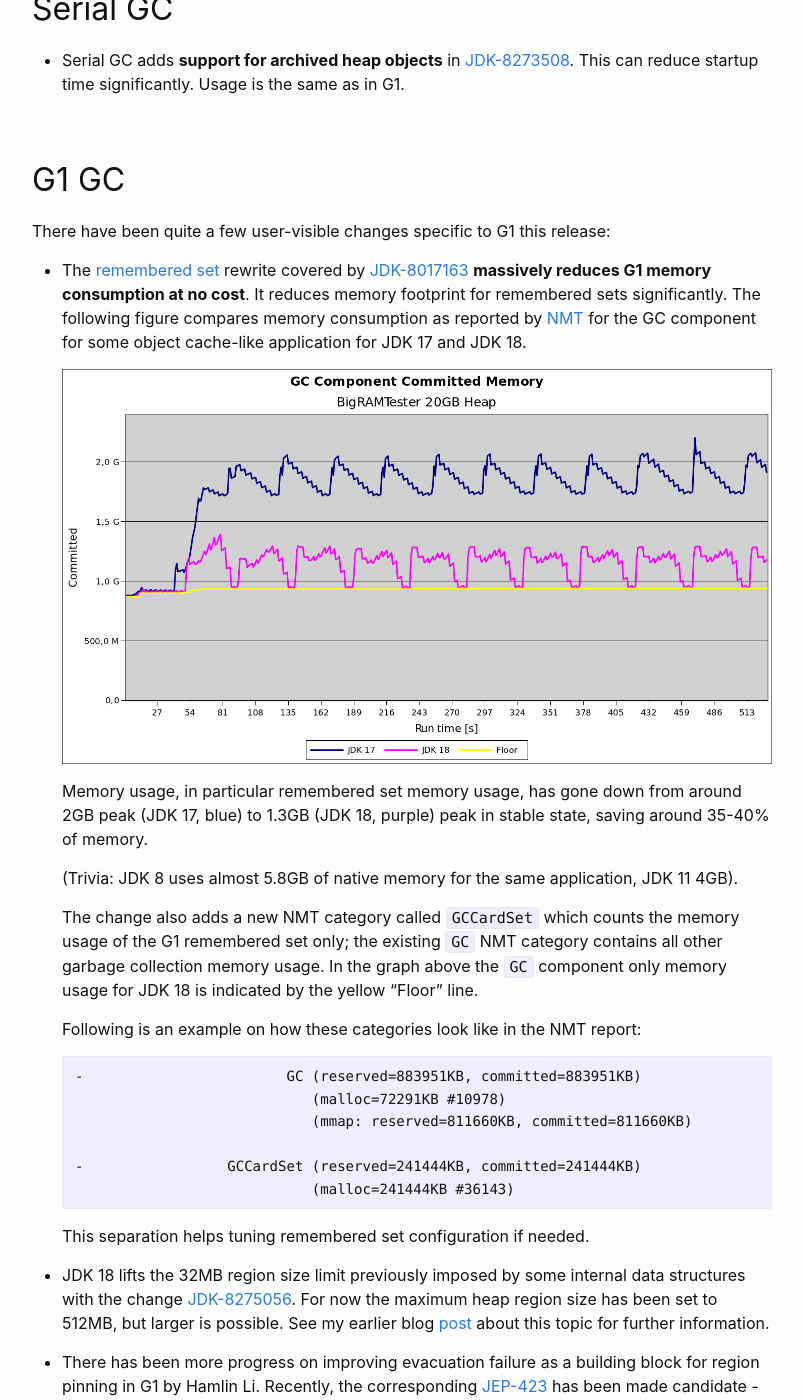
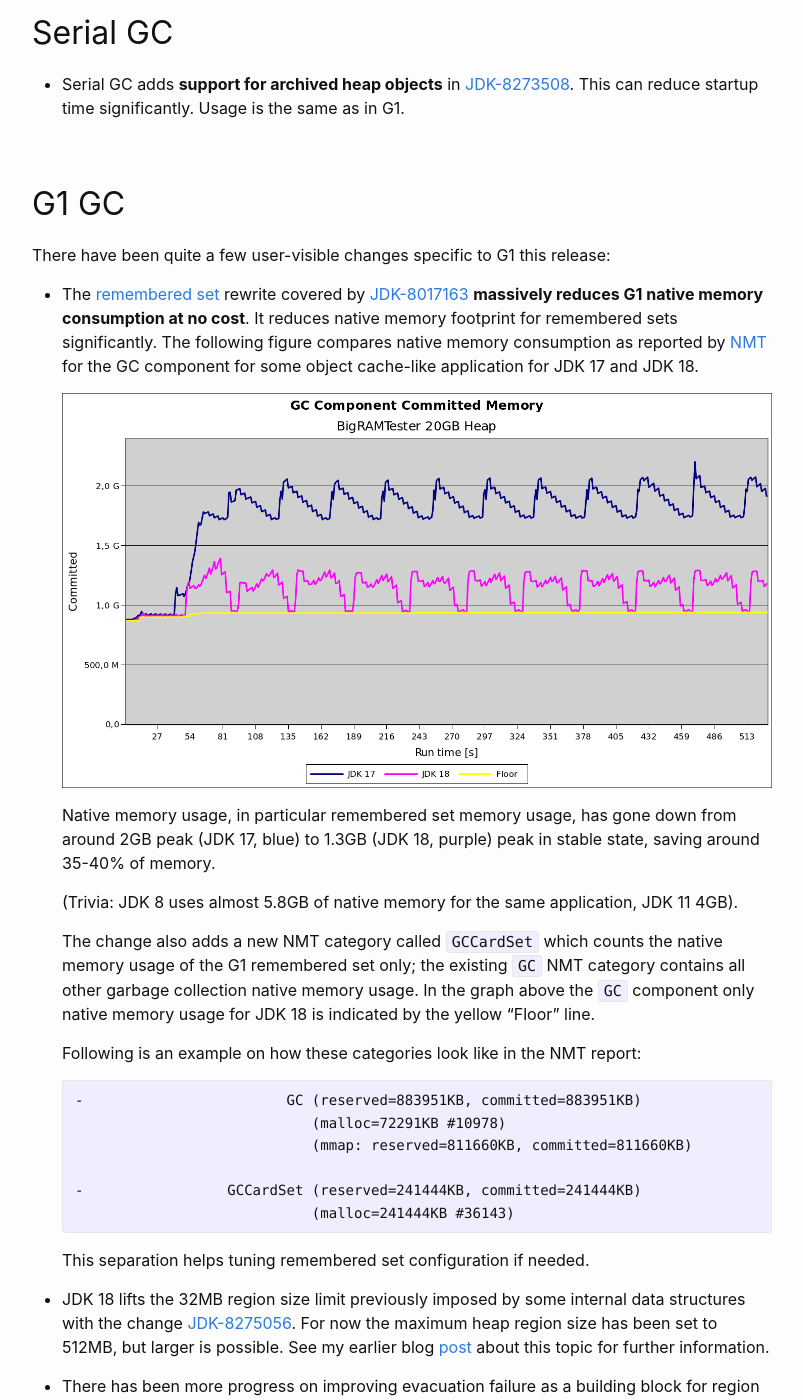
Before and after one commit to tschatzl/tschatzl.github.io, a Jekyll site: the page built from _posts/2022-03-14-jdk18-g1-parallel-gc-changes.md, in a window 1280 px wide and 1400 px high, scrolled down 1120 px. Shown: the whole window, without its empty margins (238-1041 px from the left). Built offline with Jekyll 4.4.1, drawn with Linux system fonts in a browser that asks for light colours; some of the changed text lies outside the part shown.

Commit message:
Typos...

```diff
--- a/_posts/2022-03-14-jdk18-g1-parallel-gc-changes.md
+++ b/_posts/2022-03-14-jdk18-g1-parallel-gc-changes.md
@@ -32,15 +32,15 @@ A brief look over to [ZGC](https://wiki.openjdk.java.net/display/zgc/Main) shows
 
 There have been quite a few user-visible changes specific to G1 this release:
 
-  * The [remembered set](https://docs.oracle.com/en/java/javase/17/gctuning/garbage-first-garbage-collector-tuning.html#GUID-A0343B53-A690-4DDE-98F9-9877096DBF0F) rewrite covered by [JDK-8017163](https://bugs.openjdk.java.net/browse/JDK-8017163) **massively reduces G1 memory consumption at no cost**. It reduces memory footprint for remembered sets significantly. The following figure compares memory consumption as reported by [NMT](https://docs.oracle.com/en/java/javase/17/vm/native-memory-tracking.html) for the GC component for some object cache-like application for JDK 17 and JDK 18.
+  * The [remembered set](https://docs.oracle.com/en/java/javase/17/gctuning/garbage-first-garbage-collector-tuning.html#GUID-A0343B53-A690-4DDE-98F9-9877096DBF0F) rewrite covered by [JDK-8017163](https://bugs.openjdk.java.net/browse/JDK-8017163) **massively reduces G1 native memory consumption at no cost**. It reduces native memory footprint for remembered sets significantly. The following figure compares native memory consumption as reported by [NMT](https://docs.oracle.com/en/java/javase/17/vm/native-memory-tracking.html) for the GC component for some object cache-like application for JDK 17 and JDK 18.
 
     ![Memory usage BigRAMTester 20GB](/assets/20220215-bigramtester-memoryusage.png)
 
-    Memory usage, in particular remembered set memory usage, has gone down from around 2GB peak (JDK 17, blue) to 1.3GB (JDK 18, purple) peak in stable state, saving around 35-40% of memory.
+    Native memory usage, in particular remembered set memory usage, has gone down from around 2GB peak (JDK 17, blue) to 1.3GB (JDK 18, purple) peak in stable state, saving around 35-40% of memory.
 
     (Trivia: JDK 8 uses almost 5.8GB of native memory for the same application, JDK 11 4GB).
 
-    The change also adds a new NMT category called `GCCardSet` which counts the memory usage of the G1 remembered set only; the existing `GC` NMT category contains all other garbage collection memory usage. In the graph above the `GC` component only memory usage for JDK 18 is indicated by the yellow "Floor" line.
+    The change also adds a new NMT category called `GCCardSet` which counts the native memory usage of the G1 remembered set only; the existing `GC` NMT category contains all other garbage collection native memory usage. In the graph above the `GC` component only native memory usage for JDK 18 is indicated by the yellow "Floor" line.
 
     Following is an example on how these categories look like in the NMT report:
 
@@ -92,12 +92,12 @@ Of course we have long since begun working on JDK 19. Here is a short list of in
 
   * H. Li continues collaboration on region pinning for G1 ([JEP-423](https://openjdk.java.net/jeps/423)).
 
-  * We are experimenting on reducing footprint even further in [JDK-8210708](https://bugs.openjdk.java.net/browse/JDK-8210708). Hypothetical memory consumption after that change could look like the cyan line in the graph below if that were integrated:
+  * We are experimenting on reducing footprint even further in [JDK-8210708](https://bugs.openjdk.java.net/browse/JDK-8210708). Hypothetical native memory consumption after that change could look like the cyan line in the graph below if that were integrated:
 
-    ![Memory usage BigRAMTester 20GB](/assets/20220216-bigramtester-memoryusage-projected.png)
+    ![Native memory usage BigRAMTester 20GB](/assets/20220216-bigramtester-memoryusage-projected.png)
 
-    For this application it is a coincidence that the savings by removing a mark bitmap is almost the same as remembered set usage. Typically the remembered sets of Java applications are much smaller than in this case, so the relative gain in memory footprint would be much higher.
-    Note that other collectors that use two bitmaps (Parallel, ZGC) (roughly) at least use as much memory as indicated by the yellow "Floor" line.
+    For this application it is a coincidence that the savings by removing a mark bitmap is almost the same as remembered set usage. Typically the remembered sets of Java applications are much smaller than in this case, so the relative gain in native memory footprint would be much higher.
+    Note that other collectors that use two bitmaps (Parallel, ZGC) (roughly) at least use as much native memory as indicated by the yellow "Floor" line.
 
   * The runtime team is working on archive heap objects support for Parallel GC in [JDK-8274788](https://bugs.openjdk.java.net/browse/JDK-8274788)
 
```
Also changed, not shown: other parts of _posts/2022-03-14-jdk18-g1-parallel-gc-changes.md (+1 -1 lines).
